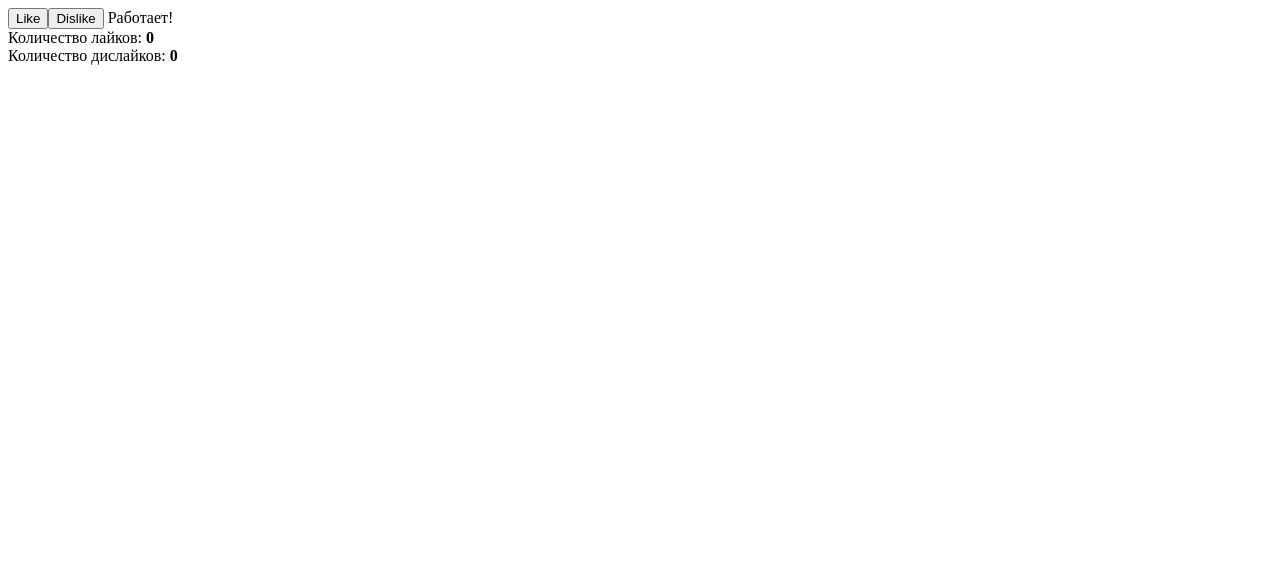
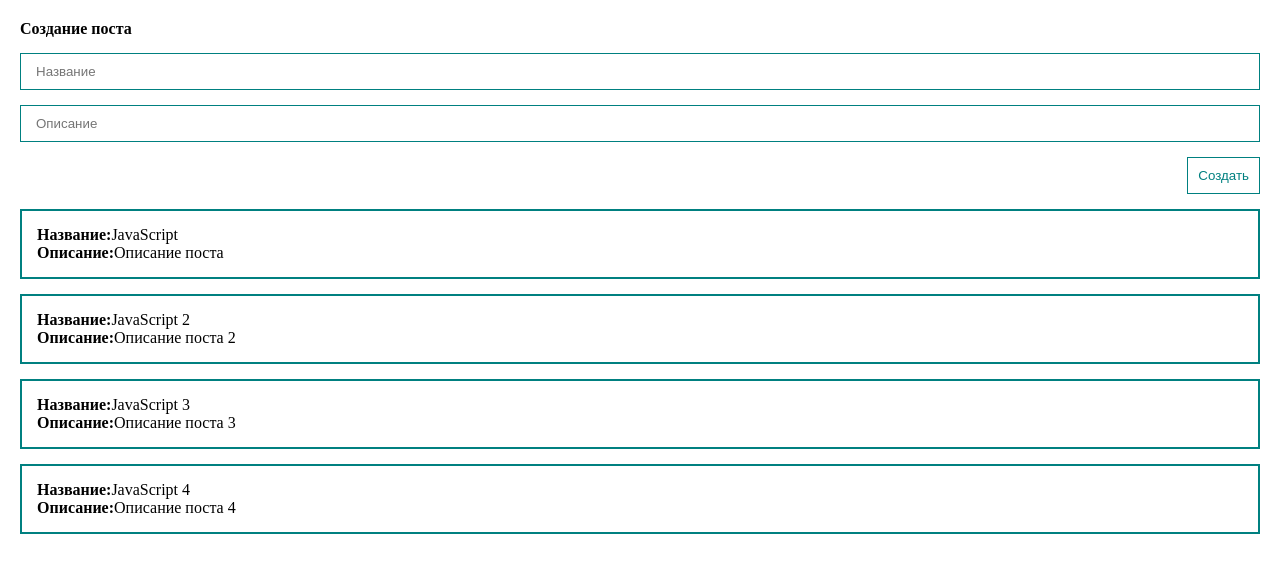
Before and after one commit to alexchernyh29/vue3, a Vue app: page / in a window 1280 px wide. Shown: the top 572 px of the page. Built offline with nearby package versions, Linux system fonts and the light colour scheme.

Commit message:
add main style page

```diff
--- a/src/App.vue
+++ b/src/App.vue
@@ -1,20 +1,32 @@
 <template>
-  <div>
-    <button @click="addLike">Like</button>
-    <button @click="addDislike">Dislike</button>
-    Работает!
-    <div>Количество лайков: <strong>{{ likes }}</strong></div>
-    <div>Количество дислайков: <strong>{{ dislikes }}</strong></div>
+  <div class="app">
+    <div>
+      <form>
+        <h4>Создание поста</h4>
+        <input class="input" type="text" placeholder="Название">
+        <input class="input" type="text" placeholder="Описание">
+        <button class="btn" @click="createPost">Создать</button>
+      </form>
+    </div>
+    <div class="post" v-for="post in posts" v-bind:key="post">
+      <div><strong>Название:</strong>{{ post.title }}</div>
+      <div><strong>Описание:</strong>{{ post.body }}</div>
+    </div>
   </div>
 
 </template>
 
 <script>
+
 export default {
   data() {
     return {
-      likes: 0,
-      dislikes: 0,
+      posts: [
+        {id: 1, title:'JavaScript', body:'Описание поста'},
+        {id: 2, title:'JavaScript 2', body:'Описание поста 2'},
+        {id: 3, title:'JavaScript 3', body:'Описание поста 3'},
+        {id: 4, title:'JavaScript 4', body:'Описание поста 4'},
+      ]
     }
   },
   methods: {
@@ -28,6 +40,36 @@ export default {
 }
 </script>
 
-<style lang="scss" scoped>
-
+<style>
+* {
+  margin: 0;
+  padding: 0;
+  box-sizing: border-box;
+}
+.post {
+  padding: 15px;
+  border: 2px solid teal;
+  margin-top: 15px;
+}
+form {
+  display: flex;
+  flex-direction: column;
+}
+.app {
+  padding: 20px;
+}
+.input {
+  width: 100%;
+  border: 1px solid teal;
+  padding: 10px 15px;
+  margin-top: 15px;
+}
+.btn {
+  margin-top: 15px;
+  align-self: flex-end;
+  padding: 10px;
+  background: none;
+  color: teal;
+  border: 1px solid teal;
+}
 </style>
```
